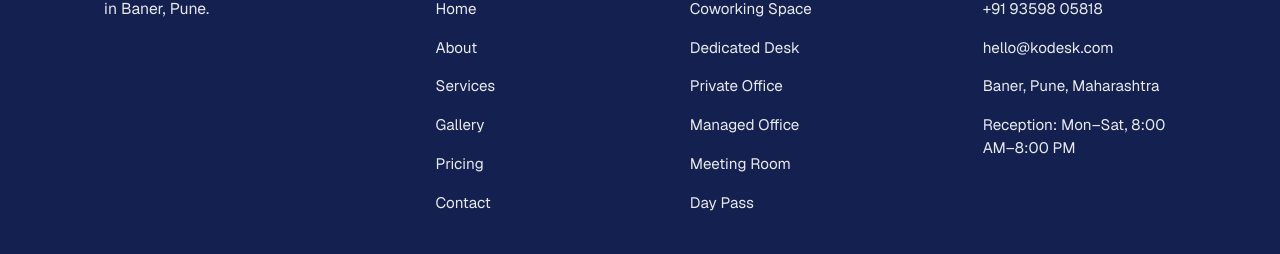
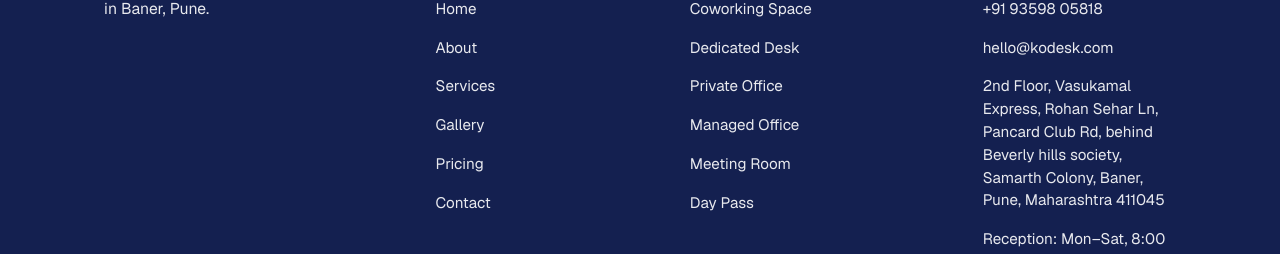
Before and after one commit to yogpote035/KODESK-Coworking-Space, a Next.js app: page / in a window 1280 px wide. Shown: the part 6631-6885 px from the top of the page. Built offline with nearby package versions, Linux system fonts and the light colour scheme; no server answers; the database is empty; a web font is replaced by a local one.

Commit message:
feat: Add detailed location information and enhance contact page with location cards

```diff
--- a/app/contact/page.tsx
+++ b/app/contact/page.tsx
@@ -40,6 +40,13 @@ const contactCards = [
     icon: workingIcon,
   },
 ];
+
+const locationCards = business.locations.map((location) => ({
+  title: `${location.title} Location`,
+  description: location.address,
+  href: location.mapUrl,
+  icon: visitIcon,
+}));
 
 const reasons = [
   "Prime location in Baner, Pune",
@@ -132,9 +139,9 @@ export default function ContactPage() {
           </div>
 
         </div>
-                      <div className="relative bottom-0 left-1/2 z-10 -translate-x-1/2 translate-y-1/2">
-                <ArcMenu />
-              </div>
+        <div className="relative bottom-0 left-1/2 z-10 -translate-x-1/2 translate-y-1/2">
+          <ArcMenu />
+        </div>
 
       </section>
 
@@ -160,6 +167,31 @@ export default function ContactPage() {
                 </p>
               ) : null}
             </article>
+          ))}
+        </div>
+
+        <div className="mt-12 grid gap-8 md:grid-cols-2">
+          {locationCards.map((location) => (
+            <a
+              key={location.title}
+              href={location.href}
+              target="_blank"
+              rel="noopener noreferrer"
+              className="group rounded-[1.2rem] border border-slate-200 bg-white p-6 text-left shadow-[0_16px_40px_rgba(15,23,42,0.06)] transition duration-300 ease-out hover:-translate-y-1 hover:border-transparent hover:bg-gradient-to-b hover:from-[#1b2c70] hover:to-[#152055] hover:shadow-[0_30px_60px_rgba(15,23,42,0.18)]"
+            >
+              <div className="flex h-12 w-12 items-center justify-center rounded-2xl transition duration-300 ease-out group-hover:bg-white">
+                <Image src={location.icon} alt={location.title} className="h-6 w-6" />
+              </div>
+              <h3 className="mt-5 text-lg font-semibold text-slate-900 transition duration-300 ease-out group-hover:text-white">
+                {location.title}
+              </h3>
+              <p className="mt-3 text-sm leading-7 text-slate-600 transition duration-300 ease-out group-hover:text-slate-200">
+                {location.description}
+              </p>
+              <span className="mt-4 inline-flex items-center text-sm font-medium text-[#1b2c70] transition duration-300 ease-out group-hover:text-white">
+                View on Google Maps →
+              </span>
+            </a>
           ))}
         </div>
 
--- a/lib/business.ts
+++ b/lib/business.ts
@@ -5,13 +5,41 @@ export const business = {
   email: "hello@kodesk.com",
   emailHref: "mailto:hello@kodesk.com",
   location: "Baner, Pune, Maharashtra",
-  // Confirm the full street address with the business owner before publishing it.
-  address: "Baner, Pune, Maharashtra",
-  mapUrl: "https://maps.google.com/?q=KODESK+Coworking+Space+Baner+Pune",
+  address:
+    "2nd Floor, Vasukamal Express, Rohan Sehar Ln, Pancard Club Rd, behind Beverly hills society, Samarth Colony, Baner, Pune, Maharashtra 411045",
+  mapUrl:
+    "https://www.google.com/maps/place/KODESK+Coworking+Space+Baner-+Vasukamal+Express/@18.5557514,73.7734388,18.25z/data=!3m1!5s0x3bc2bec7cfbb969d:0xe602687f8ac68899!4m6!3m5!1s0x3bc2bf1e18f477c7:0xe6da5774b607f64d!8m2!3d18.5559409!4d73.7739929!16s%2Fg%2F11vwwlv0my!18m1!1e1?entry=ttu&g_ep=EgoyMDI2MDgxOS4wIKXMDSoASAFQAw%3D%3D",
+  locations: [
+    {
+      title: "Baner",
+      address:
+        "2nd Floor, Vasukamal Express, Rohan Sehar Ln, Pancard Club Rd, behind Beverly hills society, Samarth Colony, Baner, Pune, Maharashtra 411045",
+      mapUrl:
+        "https://www.google.com/maps/place/KODESK+Coworking+Space+Baner-+Vasukamal+Express/@18.5557514,73.7734388,18.25z/data=!3m1!5s0x3bc2bec7cfbb969d:0xe602687f8ac68899!4m6!3m5!1s0x3bc2bf1e18f477c7:0xe6da5774b607f64d!8m2!3d18.5559409!4d73.7739929!16s%2Fg%2F11vwwlv0my!18m1!1e1?entry=ttu&g_ep=EgoyMDI2MDgxOS4wIKXMDSoASAFQAw%3D%3D",
+    },
+    {
+      title: "Baner Street",
+      address:
+        "201, 2nd Floor, 45 Baner Street, Baner Rd, opposite D-Mart, above Atithi Restaurant, Pune, Maharashtra 411045",
+      mapUrl: "https://maps.app.goo.gl/r18682biVYczRgDL9?g_st=iwb",
+    },
+    {
+      title: "Pashan",
+      address:
+        "134/1, Baner - Pashan Link Rd, Pashan, Pune, Maharashtra 411021",
+      mapUrl: "https://maps.app.goo.gl/HJczmestCrjHdepCA?g_st=iwb",
+    },
+  ],
   receptionHours: "Mon–Sat, 8:00 AM–8:00 PM",
   amenities: [
-    "High-speed Internet", "Parking", "Power Backup", "Security",
-    "Reception Support", "Cafeteria", "Air Conditioning", "Printing Services",
+    "High-speed Internet",
+    "Parking",
+    "Power Backup",
+    "Security",
+    "Reception Support",
+    "Cafeteria",
+    "Air Conditioning",
+    "Printing Services",
   ],
   socialLinks: {
     instagram: "https://www.instagram.com/kodesk_coworking/",
```
